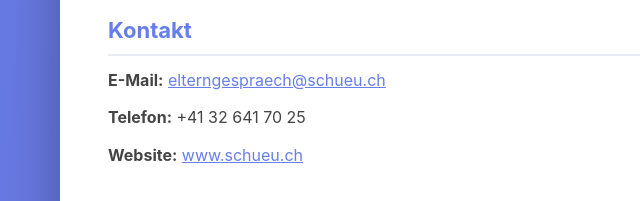
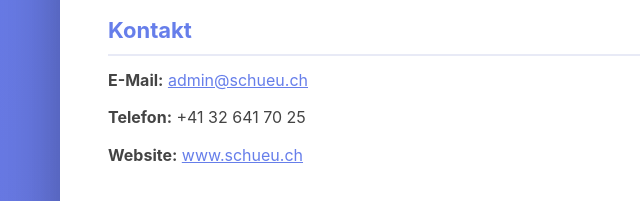
Before and after one commit to baenni-coder/Elterngespraechstool, a plain HTML site: page impressum.html in a window 1280 px wide. Shown: the part 575-776 px from the top of the page, 160-800 px from the left. Drawn offline with Linux system fonts and the light colour scheme.

Commit message:
Update impressum.html

```diff
--- a/impressum.html
+++ b/impressum.html
@@ -171,7 +171,7 @@
             </div>
 
             <h2>Kontakt</h2>
-            <p><strong>E-Mail:</strong> <a href="mailto:elterngespraech@schueu.ch">elterngespraech@schueu.ch</a></p>
+            <p><strong>E-Mail:</strong> <a href="mailto:admin@schueu.ch">admin@schueu.ch</a></p>
             <p><strong>Telefon:</strong> +41 32 641 70 25</p>
             <p><strong>Website:</strong> <a href="https://www.schueu.ch" target="_blank" rel="noopener">www.schueu.ch</a></p>
 
@@ -272,7 +272,7 @@
                 Schulhausstrasse 14<br>
                 2545 Selzach<br>
                 Schweiz<br><br>
-                E-Mail: <a href="mailto:elterngespraech@schueu.ch">elterngespraech@schueu.ch</a>
+                E-Mail: <a href="mailto:admin@schueu.ch">admin@schueu.ch</a>
             </div>
 
             <h2>2. Geltungsbereich und Rechtsgrundlage</h2>
@@ -382,7 +382,7 @@
                 <strong>Website:</strong> <a href="https://www.hoststar.ch" target="_blank" rel="noopener">www.hoststar.ch</a><br>
                 <strong>Zweck:</strong> Versand der Termin-Bestätigungen an die Eltern via SMTP<br>
                 <strong>Daten:</strong> Empfänger-E-Mail-Adresse, Mail-Inhalt, Kalender-Anhang<br>
-                <strong>Datenschutz:</strong> <a href="https://www.hoststar.ch/de/rechtliches/datenschutz" target="_blank" rel="noopener">Hoststar Datenschutzerklärung</a><br>
+                <strong>Datenschutz:</strong> <a href="https://www.hoststar.ch/de/datenschutz" target="_blank" rel="noopener">Hoststar Datenschutzerklärung</a><br>
                 <strong>Standort:</strong> Schweiz (keine Datenübermittlung ins Ausland)
             </p>
 
@@ -414,7 +414,7 @@
             </ul>
             <p>
                 Zur Ausübung Ihrer Rechte kontaktieren Sie uns bitte unter:
-                <a href="mailto:elterngespraech@schueu.ch">elterngespraech@schueu.ch</a>.
+                <a href="mailto:admin@schueu.ch">admin@schueu.ch</a>.
                 Bei Daten, die ein Kind betreffen, können Erziehungsberechtigte diese Rechte im Namen ihres
                 Kindes ausüben.
             </p>
```
